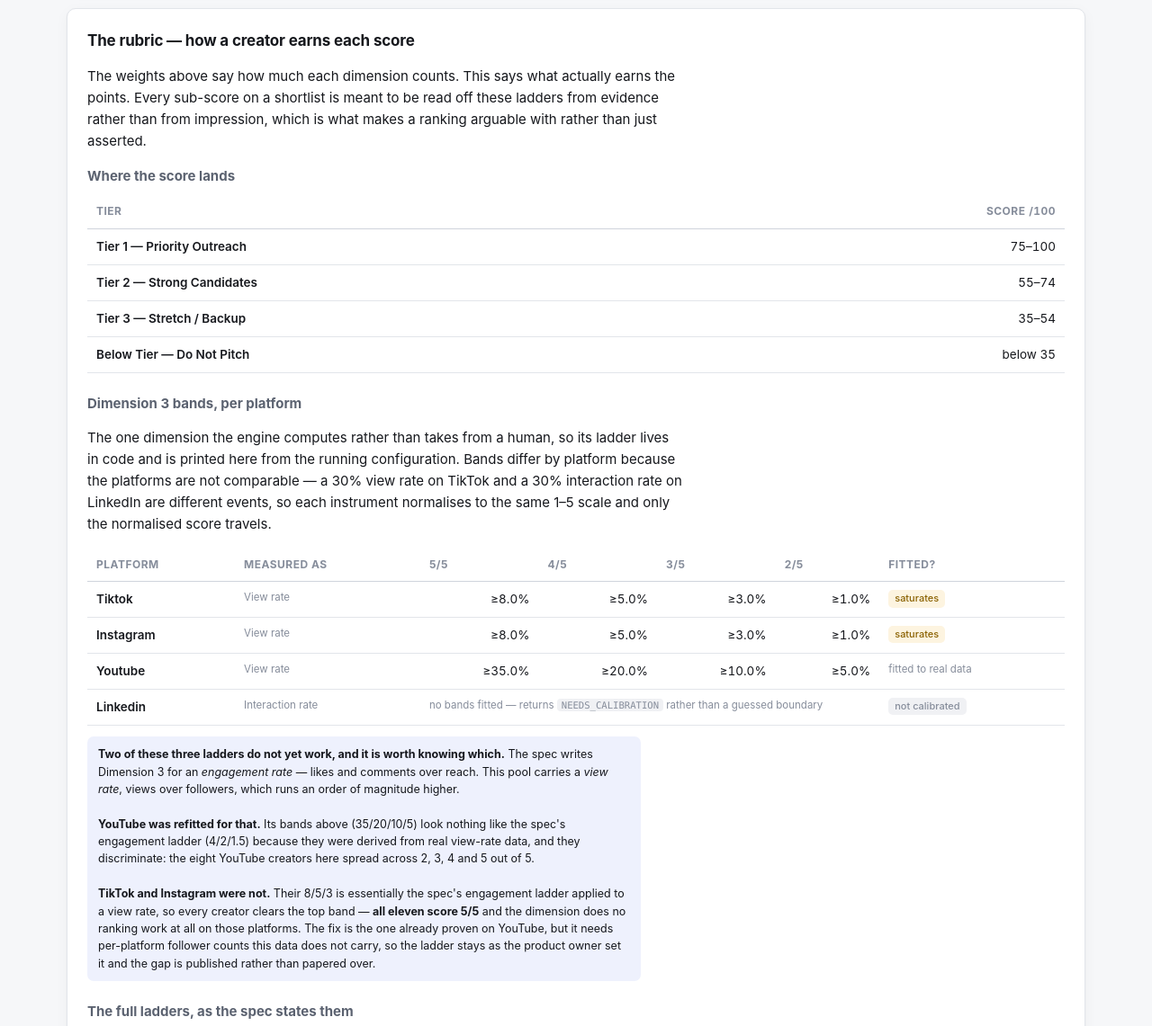
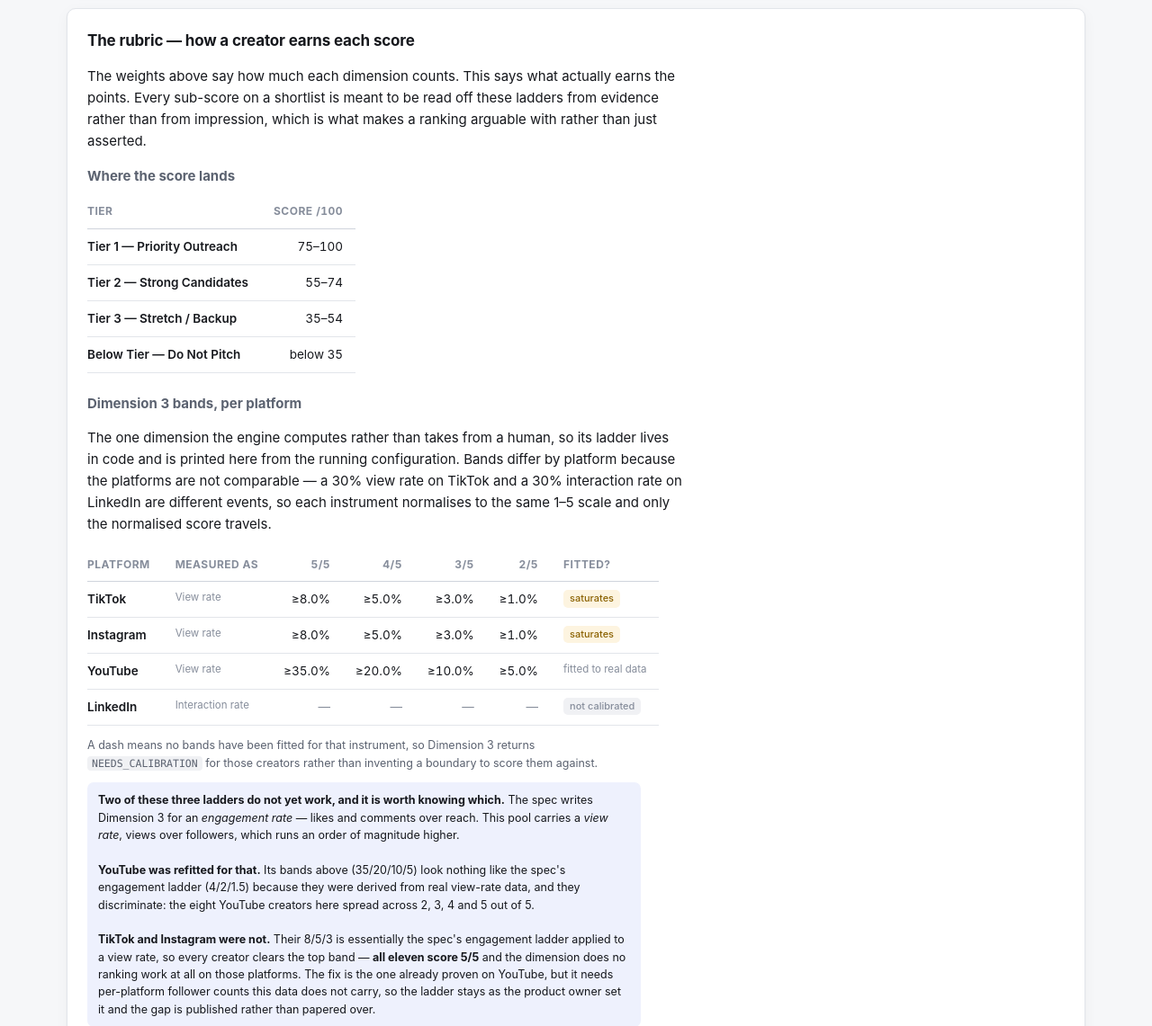
Before and after one commit to nomadiclives/passionfroot-creator-discovery, a Flask app: page /how-it-works in a window 1280 px wide. Shown: the part 4040-5181 px from the top of the page at 90% size. Run offline with Flask 3, Linux system fonts and the light colour scheme.

Commit message:
Make the rubric tables readable at the size they actually are
Both tables in the rubric section inherited the stylesheet's shortlist styling,
which is built for a wide table of creators: width 100%, left-aligned headings,
and a min-width that assumes a lot of columns. These are small comparison grids.
Stretched across the full page, the four band columns spread so far apart that
each figure sat at the far right of its own column while its heading sat at the
far left, and the numbers stopped lining up under the things they were labelled
by. The grid was no longer readable as a grid, which is the only reason it is a
table.

Sized to content now — the bands table is 606px rather than the full 1130 — with
the numeric headings right-aligned so each column reads as a column. That matters
for the comparison it exists to make: the 5/5 column scans down as 8, 8, 35, which
is the whole point about YouTube having been refitted and the other two not.

The uncalibrated LinkedIn row was also fighting the layout. Its explanation ran
across four columns as a sentence, which forced the table wide and broke the
alignment for every row above it. It reads as a dash per band now, with the
explanation moved to a note underneath where it cannot distort anything.

Separately, Jinja's |capitalize was rendering the platform slugs as "Tiktok",
"Youtube" and "Linkedin" here and in two places in the limitations section. These
are brand names, on the page that exists to be trusted on detail. The route passes
the proper labels through instead, and no |capitalize remains on the page.

Reported by the product owner, who had the section open.

Co-Authored-By: Claude Opus 5 <noreply@anthropic.com>
Claude-Session: https://claude.ai/code/session_01Es4JckzyvUuVeCfEmjDogm

```diff
--- a/creator-scout-agent/app.py
+++ b/creator-scout-agent/app.py
@@ -178,6 +178,9 @@ def how_it_works():
         rubric=agent_spec.scoring_rubric(),
         dimension_points=config.DIMENSION_POINTS,
         score_tiers=config.SCORE_TIERS,
+        # Jinja's |capitalize turns the slugs into "Tiktok" and "Youtube".
+        # These are brand names on a page written to be trusted.
+        platform_labels={s: scorer._pretty_platform(s) for s in config.INSTRUMENTS},
         instruments=config.INSTRUMENTS,
         readiness_roles=config.READINESS_ROLES,
         role_colours=config.ROLE_COLOURS,
--- a/creator-scout-agent/static/styles.css
+++ b/creator-scout-agent/static/styles.css
@@ -329,8 +329,22 @@ tfoot th, tfoot td { border-bottom: 0; font-weight: 650; }
   white-space: pre;
   tab-size: 2;
 }
-.rubric-tiers, .rubric-bands { min-width: 0; margin-bottom: 6px; }
+/* These are small comparison grids, not the wide shortlist table. Left at
+   width:100% the four band columns stretch across the page and each figure
+   drifts to the far right of its own column, so the numbers stop lining up
+   under their headings and the grid stops being readable as a grid. Sizing to
+   content keeps the columns adjacent and scannable down as well as across. */
+.rubric-tiers, .rubric-bands {
+  width: auto;
+  min-width: 0;
+  margin-bottom: 6px;
+}
+.rubric-tiers th, .rubric-tiers td,
+.rubric-bands th, .rubric-bands td { padding: 9px 14px; }
+.rubric-tiers th:first-child, .rubric-tiers td:first-child,
+.rubric-bands th:first-child, .rubric-bands td:first-child { padding-left: 0; }
 .rubric-bands td.num { font-variant-numeric: tabular-nums; }
+.rubric-bands td.band-none { color: var(--ink-faint); }
 #rubric h3 { margin-top: 22px; font-size: 15px; }
 #rubric h3:first-of-type { margin-top: 10px; }
 
--- a/creator-scout-agent/templates/how_it_works.html
+++ b/creator-scout-agent/templates/how_it_works.html
@@ -199,11 +199,11 @@
       role, with the brand name inserted. Every creator in a role gets the same line.
       This is a placeholder, not copy.</li>
     <li><strong>The resonance ladder saturates.</strong>
-      {% for slug, inst in instruments.items() %}{% if inst.calibration and 'saturating' in inst.calibration %}{{ slug|capitalize }}{{ ", " if not loop.last }}{% endif %}{% endfor %}
+      {% for slug, inst in instruments.items() %}{% if inst.calibration and 'saturating' in inst.calibration %}{{ platform_labels.get(slug, slug) }}{{ ", " if not loop.last }}{% endif %}{% endfor %}
       use a rate ladder fed view-rate data, so most creators cluster at the top. The
       real fix needs per-platform follower counts, not new bands.</li>
     <li><strong>Not every platform is calibrated.</strong>
-      {% for slug, inst in instruments.items() %}{% if not inst.bands %}{{ slug|capitalize }} has no fitted bands and returns NEEDS_CALIBRATION.{% endif %}{% endfor %}</li>
+      {% for slug, inst in instruments.items() %}{% if not inst.bands %}{{ platform_labels.get(slug, slug) }} has no fitted bands and returns NEEDS_CALIBRATION.{% endif %}{% endfor %}</li>
     <li><strong>No authentication.</strong> Anyone with the link sees the full shortlist,
       including commercial notes on named creators.</li>
     <li><strong>Nothing it writes survives.</strong> Uploaded lists expire after
@@ -298,20 +298,22 @@
   </p>
   <table class="creators rubric-bands">
     <thead>
-      <tr><th>Platform</th><th>Measured as</th><th>5/5</th><th>4/5</th><th>3/5</th><th>2/5</th><th>Fitted?</th></tr>
+      <tr>
+        <th>Platform</th><th>Measured as</th>
+        <th class="num">5/5</th><th class="num">4/5</th>
+        <th class="num">3/5</th><th class="num">2/5</th>
+        <th>Fitted?</th>
+      </tr>
     </thead>
     <tbody>
       {% for slug, inst in instruments.items() %}
       <tr>
-        <td class="creator-name">{{ slug|capitalize }}</td>
+        <td class="creator-name">{{ platform_labels.get(slug, slug) }}</td>
         <td class="creator-meta">{{ inst.label }}</td>
         {% if inst.bands %}
           {% for floor, score in inst.bands %}<td class="num">&ge;{{ floor }}%</td>{% endfor %}
         {% else %}
-          <td colspan="4" class="creator-meta">
-            no bands fitted — returns <code>NEEDS_CALIBRATION</code> rather than a
-            guessed boundary
-          </td>
+          {% for _ in range(4) %}<td class="num band-none">&mdash;</td>{% endfor %}
         {% endif %}
         <td class="creator-meta">
           {% if 'saturating' in inst.calibration %}
@@ -326,6 +328,11 @@
       {% endfor %}
     </tbody>
   </table>
+  <p class="note">
+    A dash means no bands have been fitted for that instrument, so Dimension 3 returns
+    <code>NEEDS_CALIBRATION</code> for those creators rather than inventing a boundary to
+    score them against.
+  </p>
 
   <p class="note note-flag">
     <strong>Two of these three ladders do not yet work, and it is worth knowing which.</strong>
```
